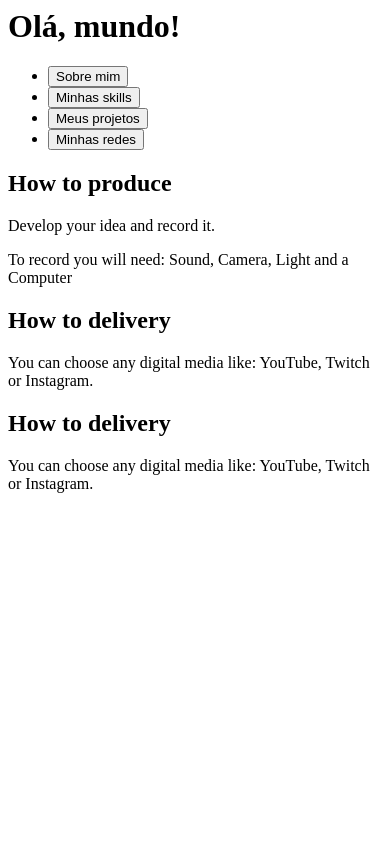
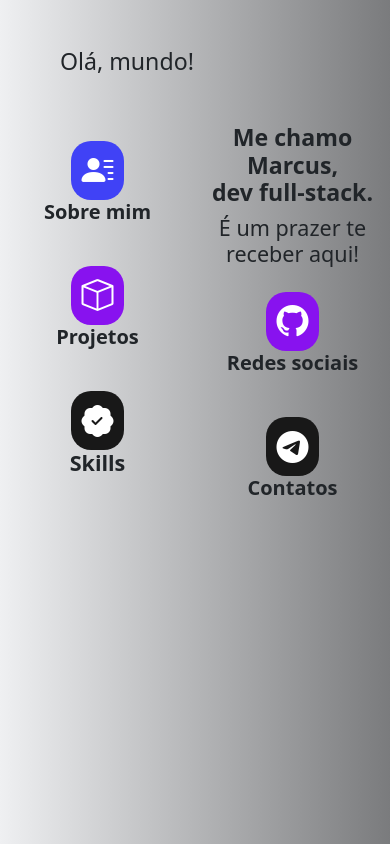
Before and after one commit to Marcus1Vinicius/portif-lio, a Django app: template usuario/templates/reserva.html in a window 390 px wide. Run offline with Django 5.2, Linux system fonts and the light colour scheme; the template is opened without the code that fills it, so the values that code supplies are empty; some web fonts are replaced.

Commit message:
aplicando o conceito de mobile first para responsividade do projeto

```diff
--- a/usuario/templates/reserva.html
+++ b/usuario/templates/reserva.html
@@ -1,74 +1,99 @@
+{% load static %}
 
+<!DOCTYPE html>
+<html lang="pt-br">
+<head>
+    <meta charset="UTF-8">
+    <meta name="viewport" content="width=device-width, initial-scale=1.0">
+    <meta name="description" content="Marcus dev full-stack">
+    <meta name="keywords" content="django, python, html, css, javascript">
+    <title>Marcus Vinicius dev full-stack</title>
+    <link rel="stylesheet" href="{% static 'css/style.css' %}">
+    <link href="https://cdn.jsdelivr.net/npm/bootstrap@5.3.2/dist/css/bootstrap.min.css" rel="stylesheet" integrity="sha384-T3c6CoIi6uLrA9TneNEoa7RxnatzjcDSCmG1MXxSR1GAsXEV/Dwwykc2MPK8M2HN" crossorigin="anonymous">
+    <link href="https://cdn.jsdelivr.net/npm/bootstrap-icons/font/bootstrap-icons.css" rel="stylesheet">
+</head>
 
+<body id="linear">
 
-<div id="page">
+    <!-- container fluido para responsividade do site, dentro dele estará todas as rows e cols que vamos usar -->
+    <div class="container-fluid min-vh-100 d-flex flex-column">
 
-    <header>
-      <h1 class="text-light">Olá, mundo!</h1>
-    </header>
-
-    <main>
-      <div id="tabs">
-        <div class="tab-links">
-            <ul class="list-inline">
-                <li class="list-inline-item px-2 px-sm-3">
-                    <button data-id="mim" data-open>Sobre mim</button>
-                </li>
-
-                <li class="list-inline-item px-2 px-sm-3">
-                    <button data-id="skills">Minhas skills</button>
-                </li>
-
-                <li class="list-inline-item px-2 px-sm-3">
-                    <button data-id="projetos">Meus projetos</button>
-                </li>
-
-                <li class="list-inline-item px-2 px-sm-3">
-                    <button data-id="redes">Minhas redes</button>
-                </li>
-            </ul>
+        <!-- linha onde fica o olá mundo -->
+        <div class="row 01">
+            <!-- coluna do texto olá mundo -->
+            <div class="col">
+                <h3 class="text-dark mx-5 my-5">Olá, mundo!</h3>
+            </div>
 
         </div>
 
-        <div class="tab-content">
+        <!-- linha onde fica os botões de sobre mim, skills, projetos, minha foto e os botões de contato e redes sociais, elá será dividida em três colunas inicialmente. -->
+         <div class="row 02 flex-grow-1">
 
-          <section id="mim">
-            {% for usuario in usuarios %}
-            <div class="col-md-4">
-                <img class="eu img-fluid" src="/media/{{usuario.foto}}">
+            <!-- coluna dos botões sobre mim, skills e projetos -->
+            <div class="col">
+                <div class="d-flex flex-column justify-content-center align-items-center afastamento">
+                    <button type="button" class="botoes_icon" id="azul">
+                        <i class="bi bi-person-lines-fill icones"></i>
+                    </button>
+                    <h5 class="text-center fw-bold">Sobre mim</h5>
+                </div>
+
+                <div class="d-flex flex-column justify-content-center align-items-center afastamento">
+                    <button type="button" class="botoes_icon" id="roxo">
+                        <i class="bi bi-box icones"></i>
+                    </button>
+                    <h5 class="text-center fw-bold">Projetos</h5>
+                </div>
+
+                <div class="d-flex flex-column justify-content-center align-items-center afastamento">
+                    <button type="button" class="botoes_icon" id="preto">
+                        <i class="bi bi-patch-check-fill icones"></i>
+                    </button>
+                    <h4 class="text-center fw-bold">Skills</h4>
+                </div>
+
             </div>
 
-            <div class="col-md-8">
+            <!-- coluna da imagem com o circulo de fundo -->
+            {% for usuario in usuarios %}
+            <div class="col d-flex justify-content-center align-items-center">
+                <div class="circulo_black"></div>
+
+                <div class="d-flex justify-content-center align-items-center soprepor">
+                    <img class="eu img-fluid" src="/media/{{usuario.foto}}" alt="foto Marcus Vinicius de Oliveira">
+                </div>
+            </div>
+            {% endfor %}
+
+            <!-- coluna com os botões de redes sociais e contatos -->
+
+            <div class="col">
+
                 <div>
-                    <h1 class="text-light nome px-2 px-sm-3">Eu me chamo {{ usuario.nome }}</h1>
-                    <p class="text-light px-2 px-sm-3">{{ usuario.sobre }}</p>
-                    {% endfor %}
-                <div>
+                    <h1 class="text-center fw-bold h3">Me chamo Marcus, <br>
+                        dev full-stack.</h1>
+                    <h4 class="text-center fw-light">É um prazer te receber aqui!</h4>
+                </div>
+
+                <div class="d-flex flex-column justify-content-center align-items-center afastamento">
+                    <button type="button" class="botoes_icon" id="roxo">
+                        <i class="bi bi-github icones"></i>
+                    </button>
+                    <h5 class="text-center fw-bold">Redes sociais</h5>
+                </div>
+
+                <div class="d-flex flex-column justify-content-center align-items-center afastamento">
+                    <button type="button" class="botoes_icon" id="preto">
+                        <i class="bi bi-telegram icones"></i>
+                    </button>
+                    <h5 class="fw-bold">Contatos</h5>
+                </div>
+
             </div>
-          </section>
 
-          <section id="skills">
-            <h2>How to produce</h2>
-            <p>Develop your idea and record it.</p>
-            <p>To record you will need: Sound, Camera, Light and a Computer</p>
-          </section>
+         </div>
 
-          <section id="projetos">
-            <h2>How to delivery</h2>
-            <p>You can choose any digital media like: YouTube, Twitch or Instagram.</p>
-          </section>
+    </div>
 
-          <section id="redes">
-            <h2>How to delivery</h2>
-            <p>You can choose any digital media like: YouTube, Twitch or Instagram.</p>
-          </section>
-
-        </div>
-      </div>
-    </main>
-  </div>
-
-
-<script src="https://cdn.jsdelivr.net/npm/bootstrap@5.3.2/dist/js/bootstrap.bundle.min.js" integrity="sha384-C6RzsynM9kWDrMNeT87bh95OGNyZPhcTNXj1NW7RuBCsyN/o0jlpcV8Qyq46cDfL" crossorigin="anonymous">
-
-</script>
+</body>
```
Also changed, not shown: usuario/templates/index.html (+20 -50 lines).
